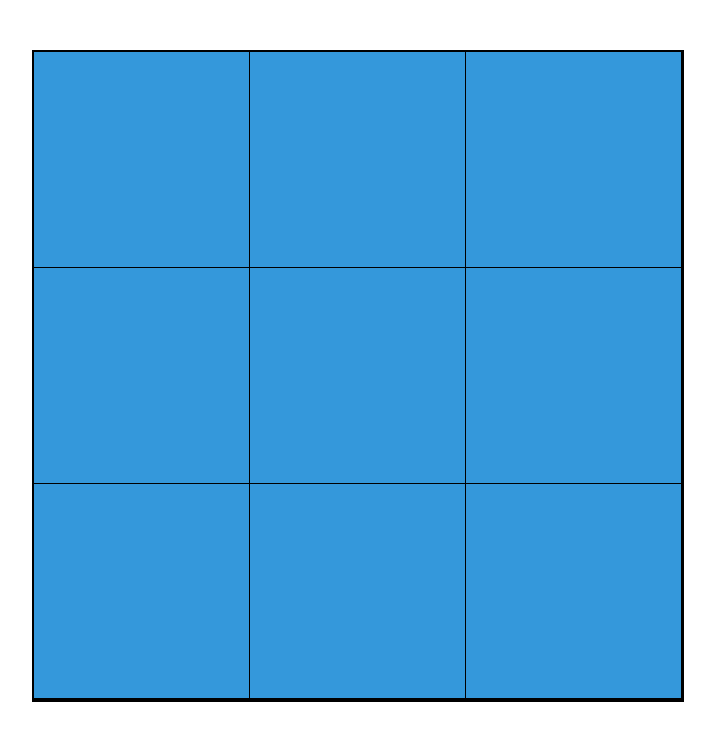
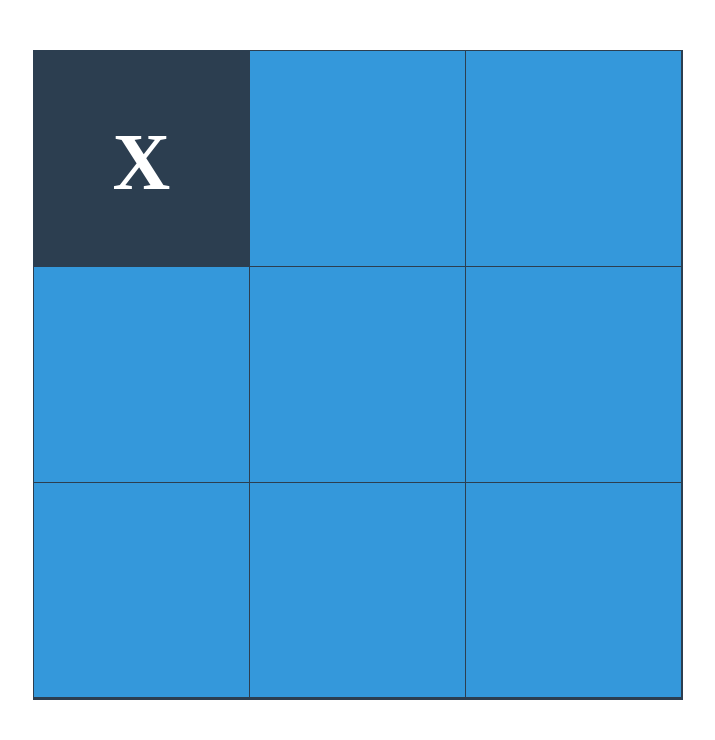
Before and after one commit to nashvail/JS-TicTacToe-AI, a website built with webpack: page public/index.html in a window 1280 px wide. Both pictures are taken after a click on the element 423 px from the left and 159 px from the top of the page. Shown: the whole page, without its empty margins (282-997 px from the left). Built offline with nearby package versions, Linux system fonts and the light colour scheme.

Commit message:
Two player game beta now working

```diff
--- a/app/Board.js
+++ b/app/Board.js
@@ -17,12 +17,18 @@ module.exports = {
 	// a) cellIndex -> The index of the cell at which the move is to be made
 	makeMove(cellIndex) {
 		// First we will have to check if the cell is empty or not
-		if(!this.cellHasBeenPlayed(cellIndex))
-			this.currentState[cellIndex] = ['o', 'x'][this.currentSymbolBeingPlayed];
-		else
-			console.log('The cell already has a value and cannot be reset');
+		let symbolToBePlayed = ['O', 'X'][this.currentSymbolBeingPlayed];
 
+		if(!this.cellHasBeenPlayed(cellIndex)) {
+			this.currentState[cellIndex] = symbolToBePlayed;
+		} else {
+			return this.currentState[cellIndex];
+		}
+
+		if(this.isGameOver()) console.log('Game over');
 		this.toggleCurrentSymbolBeingPlayed();
+		console.dir(this.currentState);
+		return symbolToBePlayed;
 	},
 
 	// Given an index of a cell on the board
@@ -38,7 +44,10 @@ module.exports = {
 		// or the next thing I could go through each one of the states and check if I went through numCells number of cells
 		// and that each one of the cell holds a value
 		// For now let us stick with the simpler version if we run into something we are going to change it alright ?
-		return (this.currentState.length === this.numCells);
+		// Now there this javascript quirk pops its head up see if you directly went ahead and clicked on the last cell
+		// or played the last cell in other words the length of the currentState will become 9 since you know JS. And that is
+		// a bug and we need to get rid of that. So we'll be getting rid of the code below alright?
+		return (this.currentState.filter((val) => val !== undefined).length === this.numCells);
 	},
 
 	hasWinningCombination() {
--- a/app/app.js
+++ b/app/app.js
@@ -1,3 +1,4 @@
+document.addEventListener("DOMContentLoaded", function(event) {
 	// You can simply begin writing javascript and webpack has all the backdoors covered for you no need to worry
 	// about anything
 	let Board = require('./Board');
@@ -16,8 +17,10 @@ let cells = document.querySelectorAll('.cell');
 	// Bind click listener to each of the cells
 	for(let cellIndex in cells) {
 		if( cells.hasOwnProperty(cellIndex) ) {
-		cells[cellIndex].addEventListener('click',() => {
-			console.log(cells[cellIndex]);
+			cells[cellIndex].addEventListener('click', function() {
+				this.children[0].innerHTML = Board.makeMove(cellIndex);
+				this.classList.add('played');
 			});
 		}
 	}
+});
--- a/public/index.html
+++ b/public/index.html
@@ -21,15 +21,15 @@
         <!-- Add your site or application content here -->
         <div class="container">
             <div class="board">
-                <div class="cell" id="cell_0"></div>
-                <div class="cell" id="cell_1"></div>
-                <div class="cell" id="cell_2"></div>
-                <div class="cell" id="cell_3"></div>
-                <div class="cell" id="cell_4"></div>
-                <div class="cell" id="cell_5"></div>
-                <div class="cell" id="cell_6"></div>
-                <div class="cell" id="cell_7"></div>
-                <div class="cell" id="cell_8"></div>
+                <div class="cell" id="cell_0"><div class="icon_holder"></div></div>
+                <div class="cell" id="cell_1"><div class="icon_holder"></div></div>
+                <div class="cell" id="cell_2"><div class="icon_holder"></div></div>
+                <div class="cell" id="cell_3"><div class="icon_holder"></div></div>
+                <div class="cell" id="cell_4"><div class="icon_holder"></div></div>
+                <div class="cell" id="cell_5"><div class="icon_holder"></div></div>
+                <div class="cell" id="cell_6"><div class="icon_holder"></div></div>
+                <div class="cell" id="cell_7"><div class="icon_holder"></div></div>
+                <div class="cell" id="cell_8"><div class="icon_holder"></div></div>
             </div>
         </div>
 
--- a/styles/_layout.scss
+++ b/styles/_layout.scss
@@ -1,19 +1,41 @@
 .board {
 	width: $boardWidth;
 	height: $boardHeight;
-	background-color: black;
+	background-color: #2c3e50;
 	padding : 0px;
 	margin: 50px auto 0px auto;
-	padding: 2px 0px 0px 2px;
+	padding : 1px 0px 0px 1px;
 }
 
 .cell {
+	position: relative;
 	width: $cellWidth;
 	height: $cellHeight;
 	background-color : #3498db;
 	display: inline-block;
+
 	&:hover {
-		background-color : black;
+		background-color : #2c3e50;
 		cursor: pointer;
 	}
+
 }
+
+.played{
+	background-color: #2c3e50;
+}
+
+.icon_holder {
+	width: $cellWidth/3;
+	height: $cellHeight/3;
+	text-align: center;
+	color: white;
+	position: absolute;
+	font-size: 8rem;
+	font-color: white;
+	font-weight: bolder;
+	font-family: 'QuickSand';
+	top: 50%;
+	left: 50%;
+	transform: translate(-50%, -50%);
+}
--- a/styles/main.scss
+++ b/styles/main.scss
@@ -2,6 +2,10 @@
 @import 'variables';
 @import 'layout';
 
+* {
+	box-sizing: border-box;
+}
+
 html, body {
 	font-size: 62.5%;
 }
```
Also changed, not shown: public/styles.css, 1 other file. Lines whose indentation alone changed are shown as unchanged.
